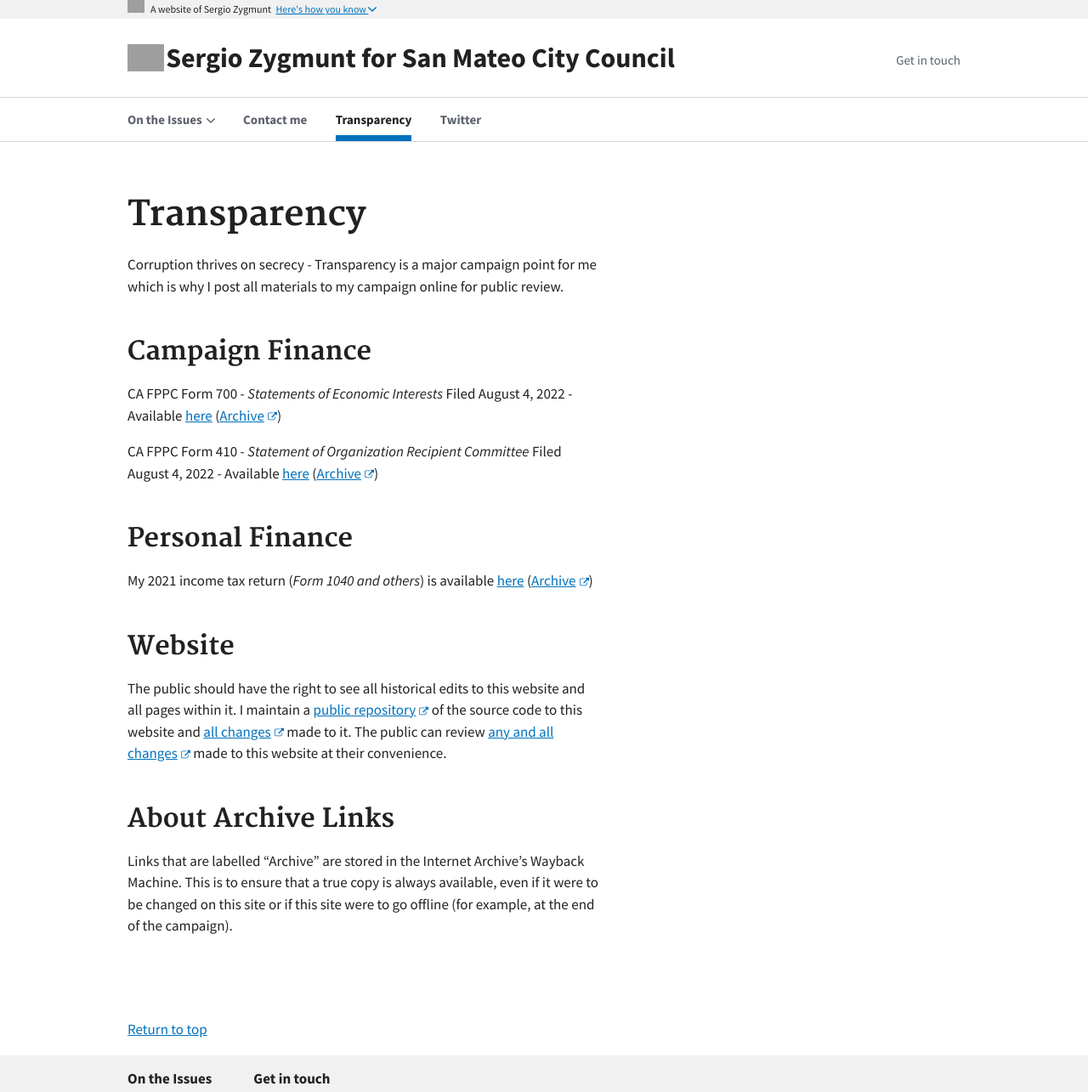
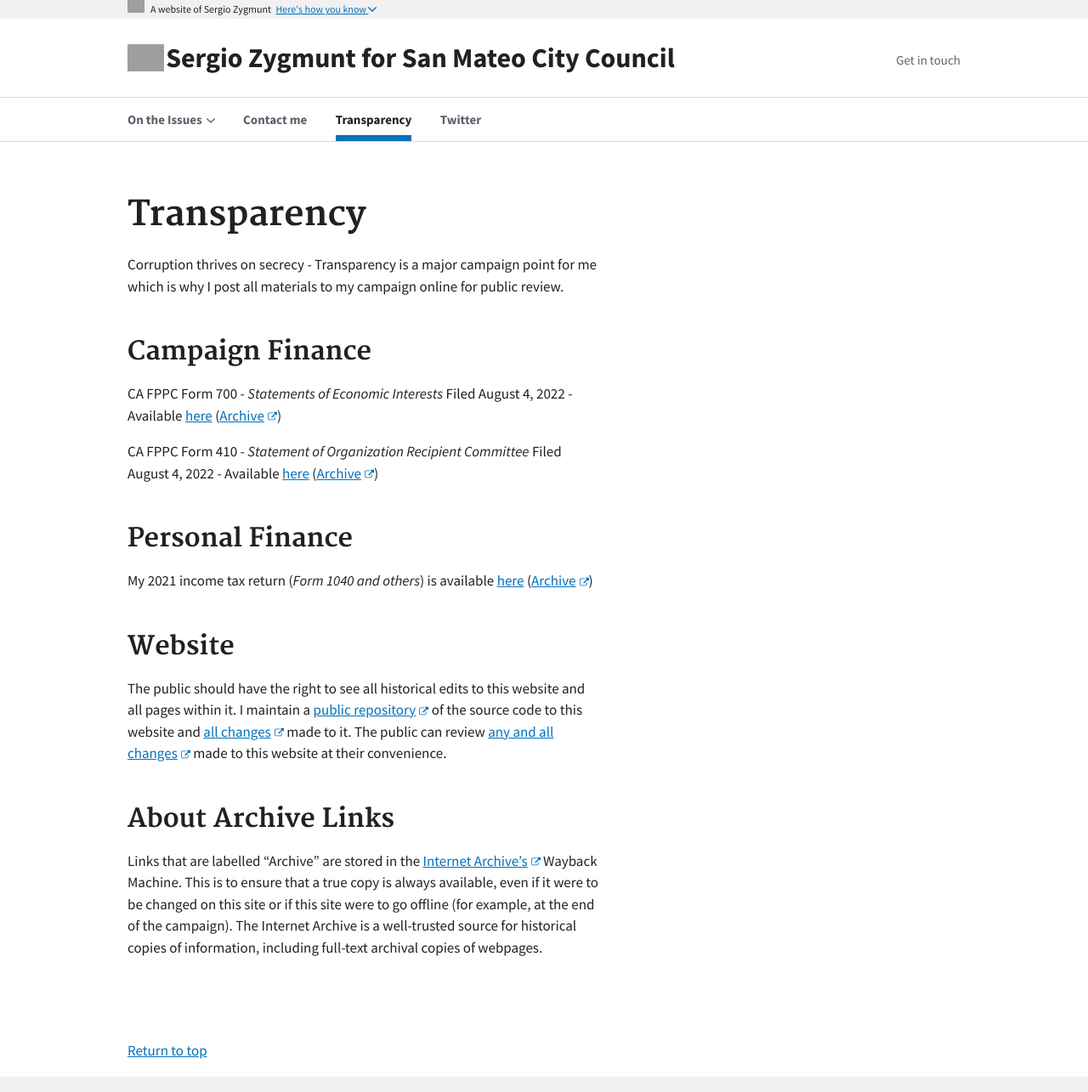
Before and after one commit to sergiozygmunt/sergio-for-city-council, a Jekyll site: the page built from demo/transparency.md, in a window 1280 px wide. Shown: the top 1285 px of the page at 85% size. Built offline with Jekyll 4.4.1, drawn with Linux system fonts in a browser that asks for light colours; grey boxes are pictures that could not be loaded.

Commit message:
Added links about IA

```diff
--- a/demo/transparency.md
+++ b/demo/transparency.md
@@ -23,4 +23,4 @@ My 2021 income tax return (_Form 1040 and others_) is available  [here](https://
 The public should have the right to see all historical edits to this website and all pages within it. I maintain a [public repository](https://github.com/sergiozygmunt/sergio-for-city-council){: .usa-external_link} of the source code to this website and [all changes](https://github.com/sergiozygmunt/sergio-for-city-council/commits/main){: .usa-external_link} made to it. The public can review [any and all changes](https://github.com/sergiozygmunt/sergio-for-city-council/commits/main){: .usa-external_link} made to this website at their convenience.
 
 ## About Archive Links
-Links that are labelled "Archive" are stored in the Internet Archive's Wayback Machine. This is to ensure that a true copy is always available, even if it were to be changed on this site or if this site were to go offline (for example, at the end of the campaign).
+Links that are labelled "Archive" are stored in the [Internet Archive's](https://archive.org/about){: .usa-external_link} Wayback Machine. This is to ensure that a true copy is always available, even if it were to be changed on this site or if this site were to go offline (for example, at the end of the campaign). The Internet Archive is a well-trusted source for historical copies of information, including full-text archival copies of webpages.
```
